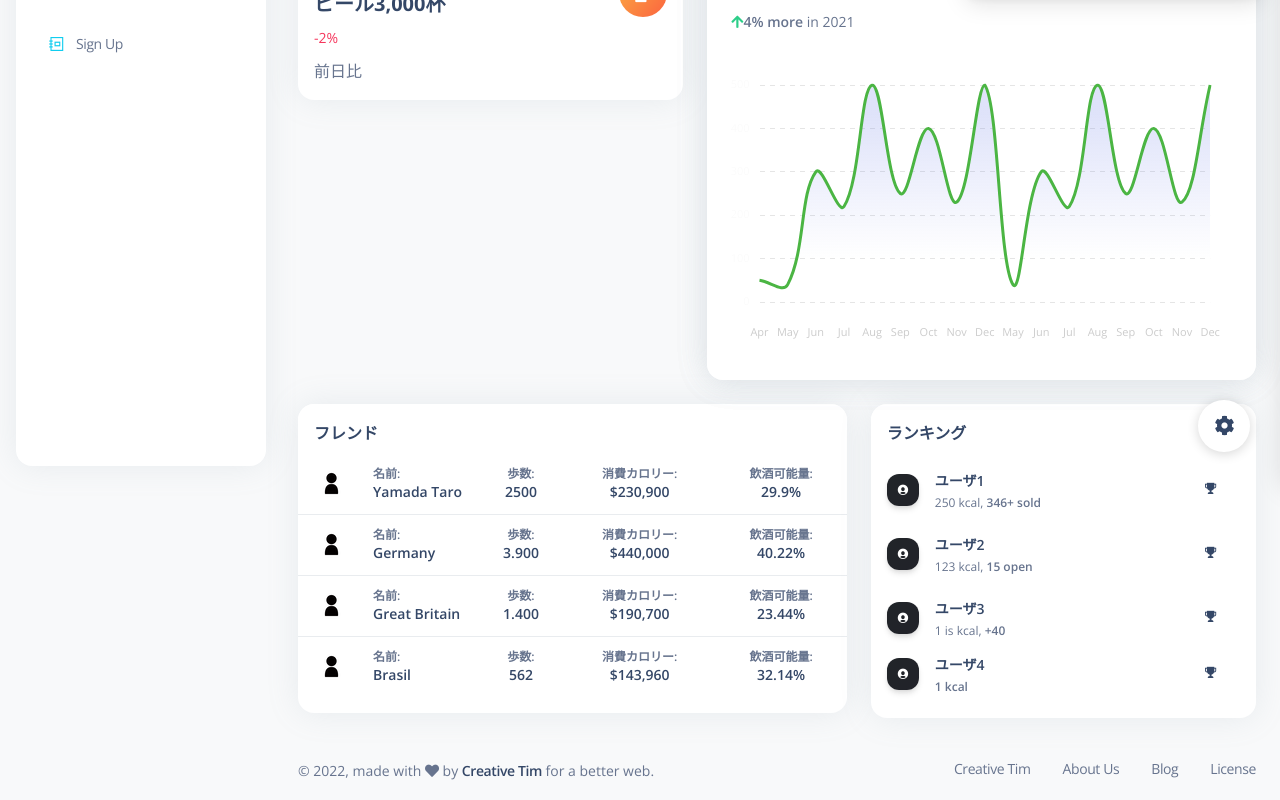
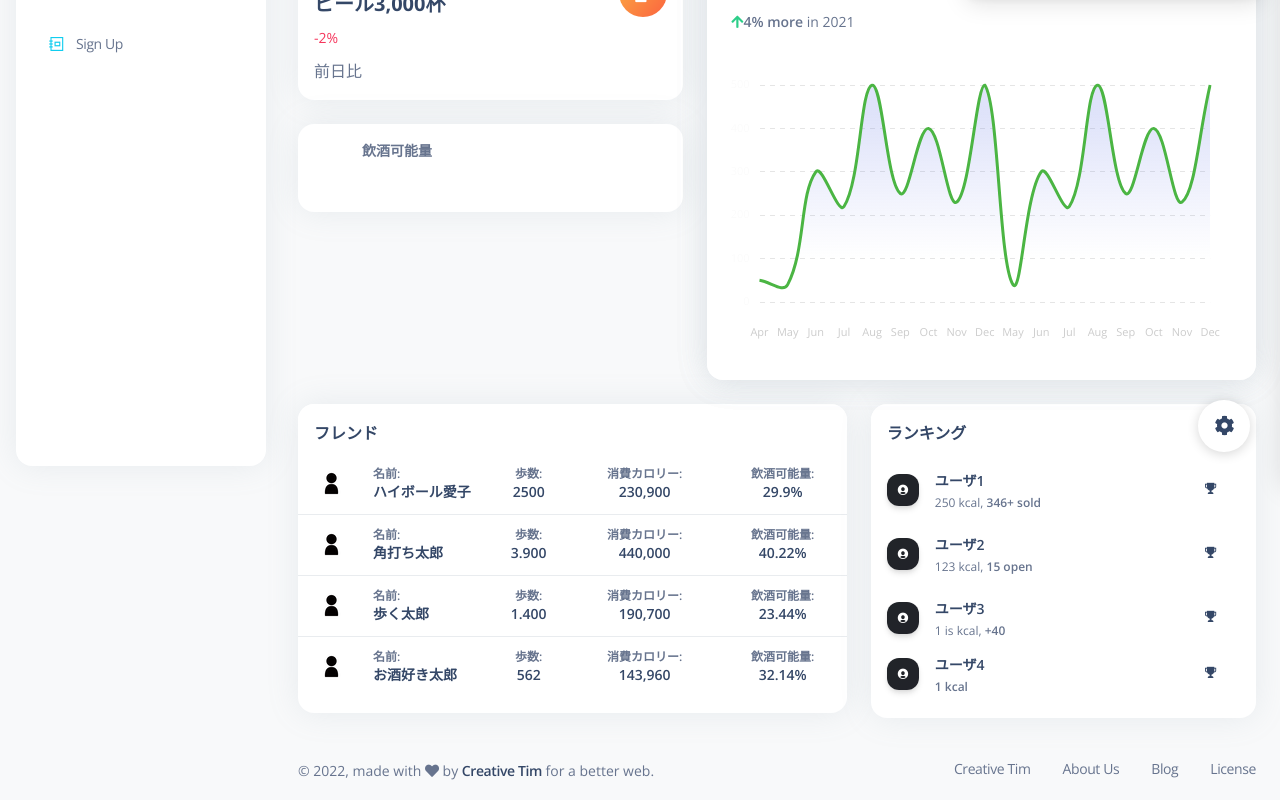
Before and after one commit to GureGorii/ALCoho, a Vue app in the folder client/: page /dashboard-default in a window 1280 px wide. Shown: the part 318-1118 px from the top of the page. Built offline with nearby package versions, Linux system fonts and the light colour scheme.

Commit message:
フレンドカードの名前とカロリーを修正

```diff
--- a/client/src/views/Dashboard.vue
+++ b/client/src/views/Dashboard.vue
@@ -5,59 +5,23 @@
         <div class="row">
           <!-- 日付-->
           <div class="col-lg-4">
-            <card
-              :title="stats.money.title"
-              :value="stats.money.value"
-              :percentage="stats.money.percentage"
-              :iconClass="stats.money.iconClass"
-              :iconBackground="stats.money.iconBackground"
-              :detail="stats.money.detail"
-              directionReverse
-            ></card>
+            <card :title="stats.money.title" :value="stats.money.value" :percentage="stats.money.percentage" :iconClass="stats.money.iconClass" :iconBackground="stats.money.iconBackground" :detail="stats.money.detail" directionReverse></card>
           </div>
           <!-- 今日の歩数 -->
           <div class="col-lg-4">
-            <card
-              :title="stats.users.title"
-              :value="stats.users.value"
-              :percentage="stats.users.percentage"
-              :iconClass="stats.users.iconClass"
-              :iconBackground="stats.users.iconBackground"
-              :detail="stats.users.detail"
-              directionReverse
-            ></card>
+            <card :title="stats.users.title" :value="stats.users.value" :percentage="stats.users.percentage" :iconClass="stats.users.iconClass" :iconBackground="stats.users.iconBackground" :detail="stats.users.detail" directionReverse></card>
           </div>
           <!-- カロリー -->
           <div class="col-lg-4">
-            <card
-              :title="stats.clients.title"
-              :value="stats.clients.value"
-              :percentage="stats.clients.percentage"
-              :iconClass="stats.clients.iconClass"
-              :iconBackground="stats.clients.iconBackground"
-              :percentageColor="stats.clients.percentageColor"
-              :detail="stats.clients.detail"
-              directionReverse
-            ></card>
+            <card :title="stats.clients.title" :value="stats.clients.value" :percentage="stats.clients.percentage" :iconClass="stats.clients.iconClass" :iconBackground="stats.clients.iconBackground" :percentageColor="stats.clients.percentageColor" :detail="stats.clients.detail" directionReverse></card>
           </div>
         </div>
         <div class="row">
           <!-- 飲酒量  -->
           <div class="col-lg-5">
-            <card
-              :title="stats.drink.title"
-              :value="stats.drink.value"
-              :percentage="stats.drink.percentage"
-              :value2="stats.drink.value2"
-              :percentage2="stats.drink.percentage2"
-              :value3="stats.drink.value3"
-              :percentage3="stats.drink.percentage3"
-              :iconClass="stats.drink.iconClass"
-              :iconBackground="stats.drink.iconBackground"
-              :percentageColor="stats.drink.percentageColor"
-              :detail="stats.drink.detail"
-              directionReverse
-            >
+            <card :title="stats.drink.title" :value="stats.drink.value" :percentage="stats.drink.percentage" :value2="stats.drink.value2" :percentage2="stats.drink.percentage2" :value3="stats.drink.value3" :percentage3="stats.drink.percentage3" :iconClass="stats.drink.iconClass" :iconBackground="stats.drink.iconBackground" :percentageColor="stats.drink.percentageColor" :detail="stats.drink.detail" directionReverse>
+            </card>
+            <card :title="stats.drink.title" >
             </card>
             <!-- <carousel /> -->
           </div>
@@ -129,7 +93,6 @@ import GradientLineChart from "@/examples/Charts/GradientLineChart.vue";
   // import Carousel from "./components/Carousel.vue";
   import RankingCard from "./components/CategoriesCard.vue";
 
-
   import PI from "@/assets/img/icons/flags/personicon.png";
 
   let d = new Date();
@@ -144,10 +107,8 @@ export default {
       return {
         stats: {
           money: {
-
             value: time,
             iconClass: "ni ni-calendar-grid-58",
-
             iconBackground: "bg-gradient-primary",
           },
           users: {
@@ -181,36 +142,37 @@ export default {
 
             detail: "前日比",
           },
+
         },
         sales: {
           us: {
-          name: "Yamada Taro",
+            name: "ハイボール愛子",
             step: 2500,
-          cal: "$230,900",
+            cal: "230,900",
             drink: "29.9%",
             flag: PI,
 
           },
           germany: {
-          name: "Germany",
+            name: "角打ち太郎",
             step: "3.900",
-          cal: "$440,000",
+            cal: "440,000",
             drink: "40.22%",
             flag: PI,
 
           },
           britain: {
-          name: "Great Britain",
+            name: "歩く太郎",
             step: "1.400",
-          cal: "$190,700",
+            cal: "190,700",
             drink: "23.44%",
             flag: PI,
 
           },
           brasil: {
-          name: "Brasil",
+            name: "お酒好き太郎",
             step: "562",
-          cal: "$143,960",
+            cal: "143,960",
             drink: "32.14%",
             flag: PI,
 
```
Lines whose indentation alone changed are shown as unchanged.
